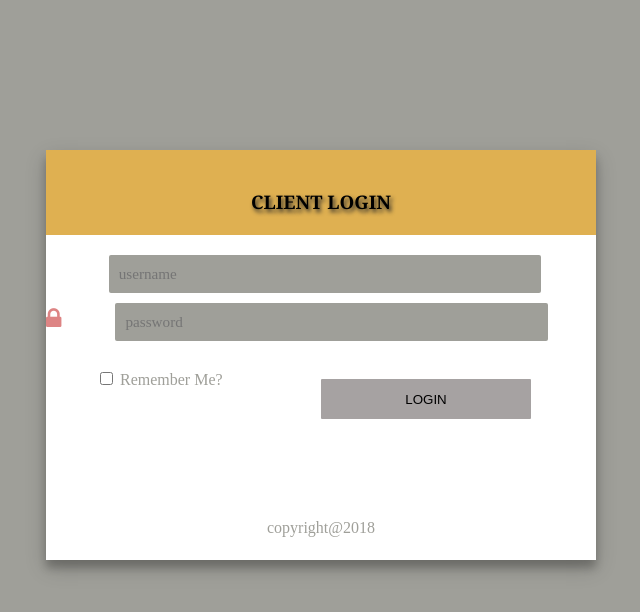
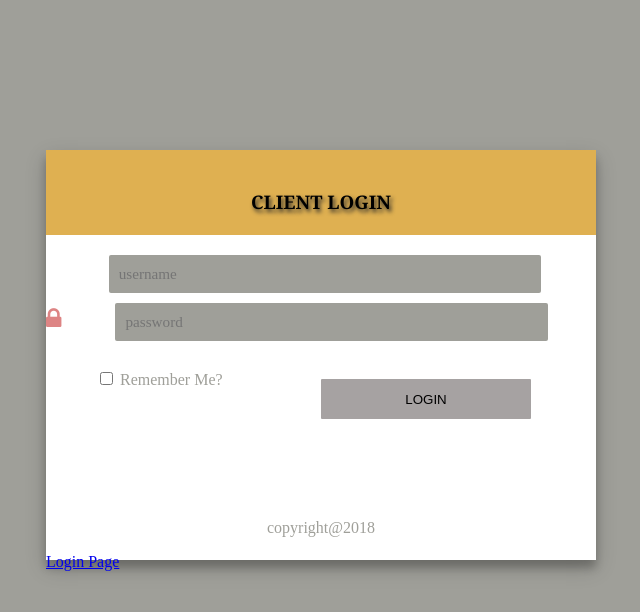
Before and after one commit to marslan99/liveDemo.github.io, a plain HTML site: page index.html in a window 1280 px wide. Shown: the whole page, without its empty margins (319-959 px from the left). Drawn offline with Linux system fonts and the light colour scheme.

Commit message:
Login Page Add

```diff
--- a/index.html
+++ b/index.html
@@ -125,9 +125,12 @@ input{
             </div>
 
             <p id="heading1">   copyright@2018      </p>
-</form>
+<a href="login.html">
+        Login Page
+</a>
+        </form>
+
 </div>
-
 
 </body>
 </html>
```
Also changed, not shown: login.html (renamed from clint login.html).
